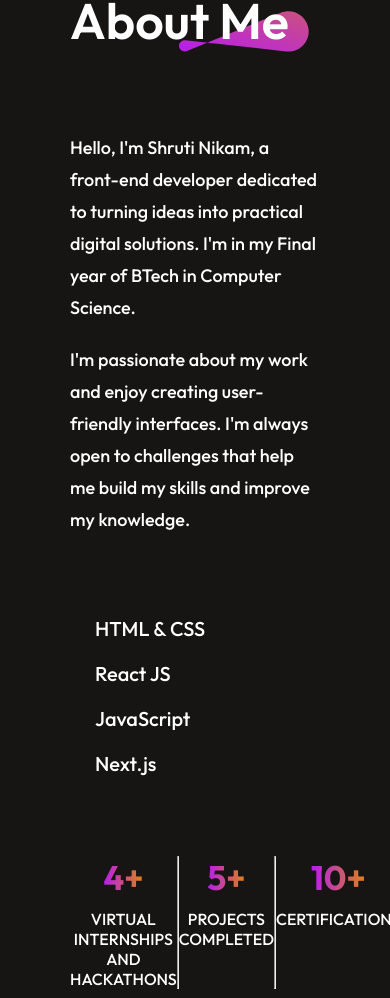
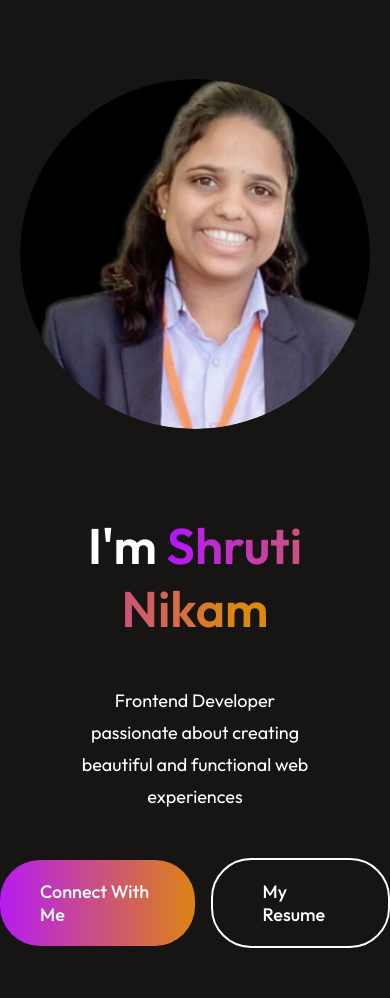
Before and after one commit to shrutinikam27/Portfolio_landing, a React (Vite) app: page / in a window 390 px wide. Shown: the part 181-1179 px from the top of the page. Built offline with nearby package versions, Linux system fonts and the light colour scheme.

Commit message:
Update Hero component and enhance image dimensions in Hero.css

```diff
--- a/src/Components/Hero/Hero.css
+++ b/src/Components/Hero/Hero.css
@@ -7,8 +7,8 @@
 
 .hero-img {
     margin-top: 150px;
-    width: 300px;
-    height: 300px;
+    width: 450px;
+    height: 450px;
     border-radius: 50%;
     object-fit: cover;
 }
@@ -68,7 +68,8 @@
 @media(max-width: 768px) {
     .hero img {
         margin-top: 120px;
-        width: 260px;
+        width: 350px;
+        height: 350px;
     }
 
     .hero h1 {
--- /dev/null
+++ b/src/Components/Hero/Hero.jsx
@@ -0,0 +1,19 @@
+import React from 'react'
+import './Hero.css'
+import profile_img from '../../assets/profile_img.png'
+
+const Hero = () => {
+    return (
+        <div className='hero'>
+            <img src={profile_img} alt="Shruti Nikam - Frontend Developer" className='hero-img' />
+            <h1>I'm <span>Shruti Nikam</span></h1>
+            <p>Frontend Developer passionate about creating beautiful and functional web experiences</p>
+            <div className="hero-action">
+                <div className="hero-connect">Connect With Me</div>
+                <div className="hero-resume">My Resume</div>
+            </div>
+        </div>
+    )
+}
+
+export default Hero
```
